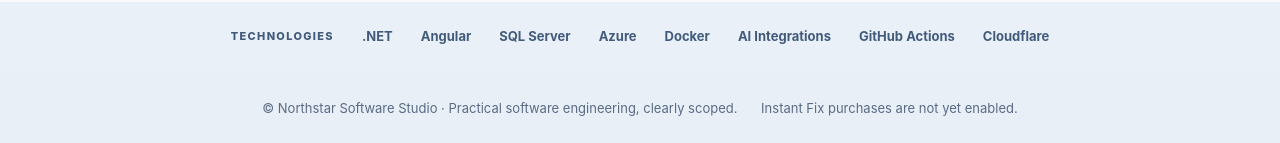
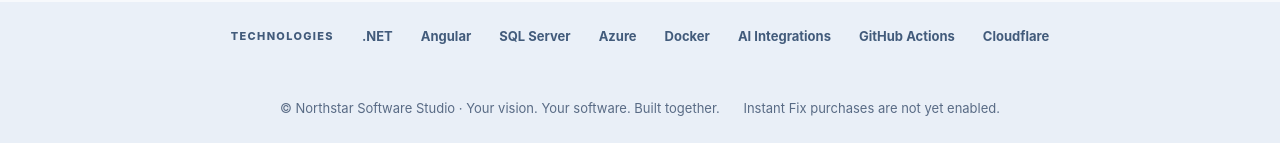
Before and after one commit to poker-kid-100717/northstar-software-studio, an Angular app in the folder web/: page / in a window 1280 px wide. Shown: the part 2880-3023 px from the top of the page. Built offline with nearby package versions, Linux system fonts and the light colour scheme.

Commit message:
content: center customer vision and collaborative building

```diff
--- a/web/src/app/app.component.ts
+++ b/web/src/app/app.component.ts
@@ -4,6 +4,6 @@ import { RouterLink, RouterOutlet } from '@angular/router';
   selector:'ns-root',
   standalone:true,
   imports:[RouterLink,RouterOutlet],
-  template:`<header class="header"><a class="brand" routerLink="/" aria-label="Northstar Software Studio home"><span class="star" aria-hidden="true">✳</span> NORTHSTAR <span class="brand-light">SOFTWARE STUDIO</span></a><nav aria-label="Main navigation"><a routerLink="/">Home</a><a routerLink="/instant-fixes">Instant Fixes</a><a routerLink="/consultation">Consulting</a><a class="nav-cta" routerLink="/consultation">Start a project</a></nav></header><main><router-outlet/></main><footer>© Northstar Software Studio · Practical software engineering, clearly scoped. <span>Instant Fix purchases are not yet enabled.</span></footer>`
+  template:`<header class="header"><a class="brand" routerLink="/" aria-label="Northstar Software Studio home"><span class="star" aria-hidden="true">✳</span> NORTHSTAR <span class="brand-light">SOFTWARE STUDIO</span></a><nav aria-label="Main navigation"><a routerLink="/">Home</a><a routerLink="/instant-fixes">Instant Fixes</a><a routerLink="/consultation">Consulting</a><a class="nav-cta" routerLink="/consultation">Start a project</a></nav></header><main><router-outlet/></main><footer>© Northstar Software Studio · Your vision. Your software. Built together. <span>Instant Fix purchases are not yet enabled.</span></footer>`
 })
 export class AppComponent {}
```
